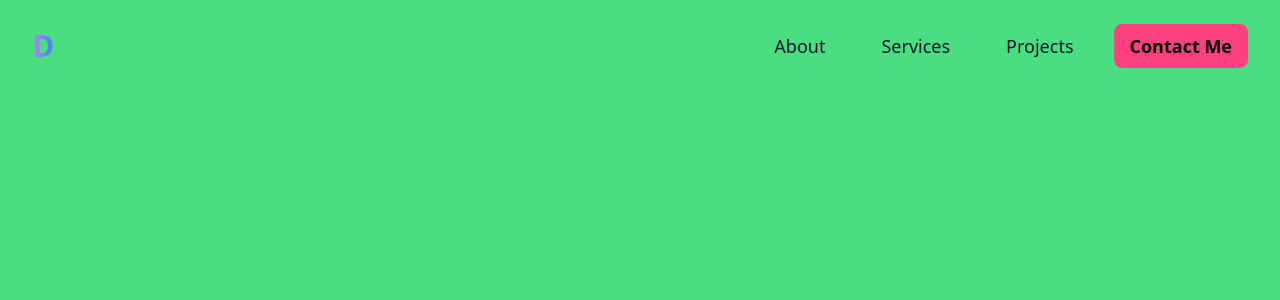
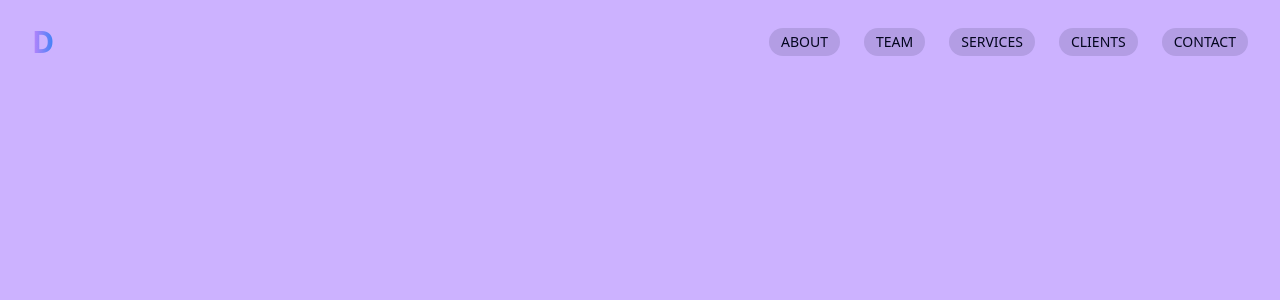
Before and after one commit to DaKU720/agency-template, a React (Create React App) app: page /homepage in a window 1280 px wide. Shown: the top 300 px of the page. Built offline with nearby package versions, Linux system fonts and the light colour scheme.

Commit message:
added buttons for navbar with styles

```diff
--- a/src/assets/scss/App.scss
+++ b/src/assets/scss/App.scss
@@ -4,5 +4,5 @@
 
 /* global styles*/
 body {
-  @apply antialiased bg-green-400 text-gray-900;
+  @apply antialiased bg-primary text-blackPrimary;
 }
--- a/src/components/atoms/NavLink.js
+++ b/src/components/atoms/NavLink.js
@@ -1,14 +1,10 @@
-export default function NavLink({ onClick, label, isHighlighted = false }) {
+export default function NavLink({onClick, label}) {
     return (
         <button
-            onClick={onClick} // scroll button
-            className={`px-4 py-2 text-lg transition ${
-                isHighlighted
-                    ? 'bg-secondary text-black rounded-lg font-semibold hover:bg-secondary-light hover:scale-105 transition-transform duration-300'
-                    : 'hover:text-buttonBg relative after:content-[\'\'] after:absolute after:left-0 after:bottom-0 after:w-0 after:h-[2px] after:bg-buttonBg hover:after:w-full after:transition-all after:duration-300'
-            }`}
+            onClick={onClick}
+            className="px-3 py-1 text-sm text-blackPrimary bg-buttonHover rounded-full hover:text-primary hover:bg-blackPrimary uppercase transition-all"
         >
             {label}
         </button>
-    );
+    )
 }
--- a/src/components/organisms/Navbar.js
+++ b/src/components/organisms/Navbar.js
@@ -16,9 +16,10 @@ const Navigation = () => {
             {/* Menu desktop */}
             <div className="hidden md:flex space-x-6" role="navigation">
                 <NavLink onClick={() => scrollToSection('aboutOwner')} label="About" />
-                <NavLink onClick={() => scrollToSection('services')} label="Services" />
-                <NavLink onClick={() => scrollToSection('portfolio')} label="Projects" />
-                <NavLink onClick={() => scrollToSection('contactUs')} label="Contact Me" isHighlighted />
+                <NavLink onClick={() => scrollToSection('services')} label="Team" />
+                <NavLink onClick={() => scrollToSection('portfolio')} label="Services" />
+                <NavLink onClick={() => scrollToSection('portfolio')} label="Clients" />
+                <NavLink onClick={() => scrollToSection('portfolio')} label="Contact" />
             </div>
 
             {/* Przycisk hamburgera dla mobilnych */}
--- a/tailwind.config.js
+++ b/tailwind.config.js
@@ -7,13 +7,9 @@ module.exports = {
     theme: {
         extend: {
             colors: {
-                primary: "#121212",
-                secondary: "#ff4081",
-                textPrimary: "#f5f5f5",
-                textSecondary: "#bbbbbb",
-                buttonBg: "#ff8800",
-                buttonHover: "#ff6600",
-                orgDescription: "#9ca3af"
+                primary: "#ccb2ff",
+                blackPrimary: "#03061e",
+                buttonHover: "#b39de4",
             },
         },
     },
```
